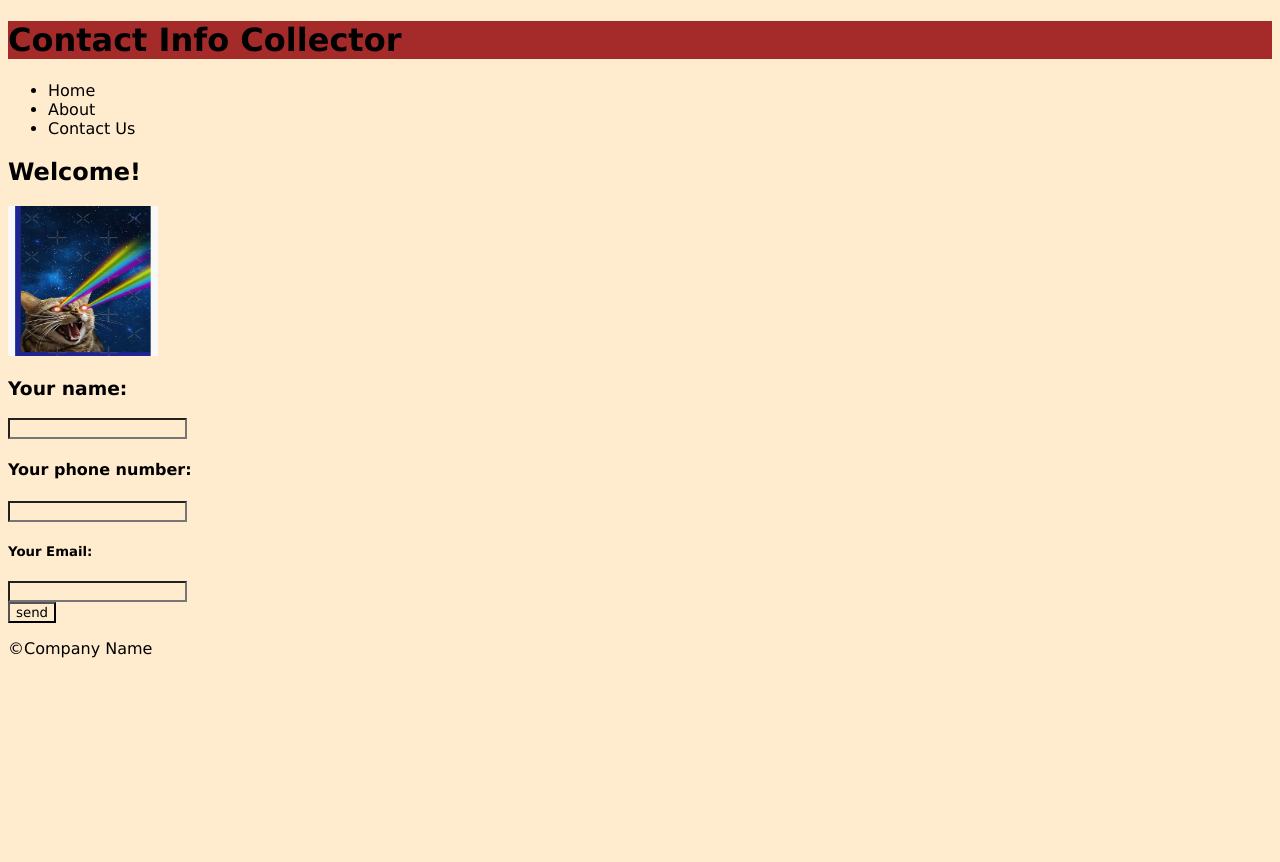
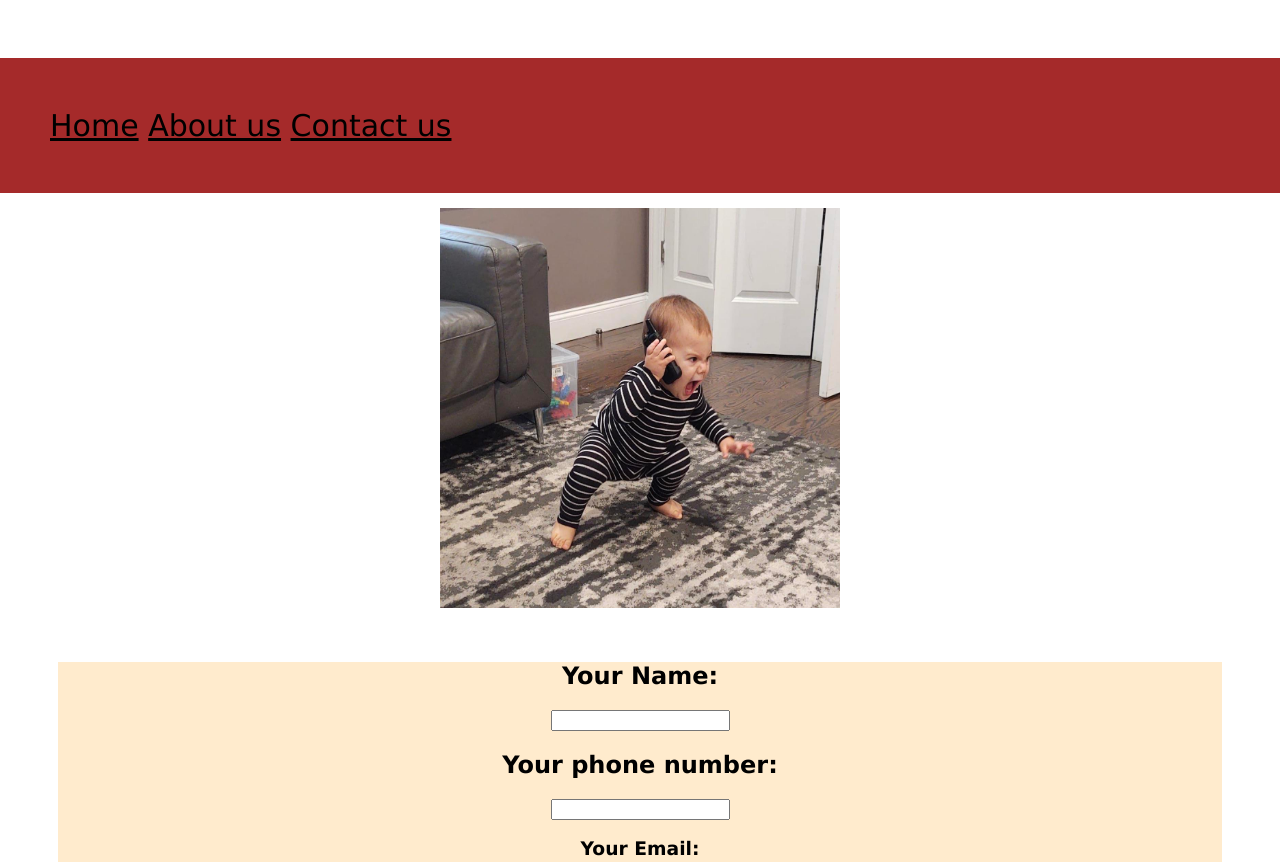
Before and after one commit to b3hold23/mini-project1, a plain HTML site: page index.html in a window 1280 px wide. Shown: the top 862 px of the page. Before the commit the page ends 800 px from the top, so only its background shows below. Drawn offline with Linux system fonts and the light colour scheme.

Commit message:
added new image and changed css sheet

```diff
--- a/assets/style.css
+++ b/assets/style.css
@@ -1,9 +1,41 @@
-*{
-    box-sizing: border-box;
+* {
     font-family: 'Lucida Sans', 'Lucida Sans Regular', 'Lucida Grande', 'Lucida Sans Unicode', Geneva, Verdana, sans-serif;
-    text-size-adjust: 54;
     margin: 1;
     padding: 1;
-    background-color: blanchedalmond;
     color: black;
 }
+
+div.header {
+    font-size: 30px;
+    position: fixed;
+    text-align: left;
+    top: 1;
+    left: 0;
+    right: 1;
+    padding: 50px;
+    background-color: brown; width: 100%;
+}
+
+li {
+    display: inline;
+    background-color: brown;
+}
+
+div.img {
+    position: center;
+    margin-top: 150px;
+
+}
+
+body {
+    text-align: center;
+    top: 1;
+    left: 1;
+    right: 1;
+    padding: 50px;
+}
+
+footer {
+    background-color: blanchedalmond;
+    margin-top: 50px;
+}
--- a/index.html
+++ b/index.html
@@ -2,48 +2,55 @@
 <html lang="en">
     <head>
         <meta charset="en-us">
-        <title>Contact Info</title>
+        <title>Mini Project</title>
         <link rel="stylesheet" href="./assets/style.css">
     </head>
 
-    <header>
-        <h1 style="background-color: brown;">Contact Info Collector</h1>
-        <nav>
-            <ul>
-                <li>Home</li>
-                <li>About</li>
-                <li>Contact Us</li>
-            </ul>
-        </nav>
-    </header>
+<header>
+    <div class="header">
+        <li>
+            <a style="background-color: brown;" target="_self" href="#">Home</a>
+        </li>
 
-<body>
+        <li>
+            <a style="background-color: brown;" target="_self" href="#">About us</a>
+        </li>
+
+        <li>
+            <a style="background-color: brown;"  target="_self" href="#">Contact us</a>
+        </li>
+    </div>
+</header>
+
+<body class="mainbody">
     <section>
-        <h2>Welcome!</h2>
-        <img src="./images/Angry cat.jpg" alt="Cat shooting lazers" height="150" width="150">
+        <div class="img">
+            <img src="./images/baby on the phone.jpg" alt="Baby screaming" height="400" width="400">
+        </div>
     </section>
-</main>
+</body>
 
 <footer>
     <section>
-        <h3>Your name:</h3>
+        <h1>Your Name:</h1>
         <input>
     </section>
 
     <section>
-        <h4>Your phone number:</h4>
+        <h2>Your phone number:</h2>
         <input>
     </section>
 
     <section>
-        <h5>Your Email:</h5>
+        <h3>Your Email:</h3>
         <input>
     </section>
 
     <section>
         <input class="submit" type="submit" value="send">
     </section>
+
         <p><bold>&copy;Company Name</bold></p>
 </footer>
-</body>
+
 </html>
```
Also changed, not shown: images/baby on the phone.jpg (added).
